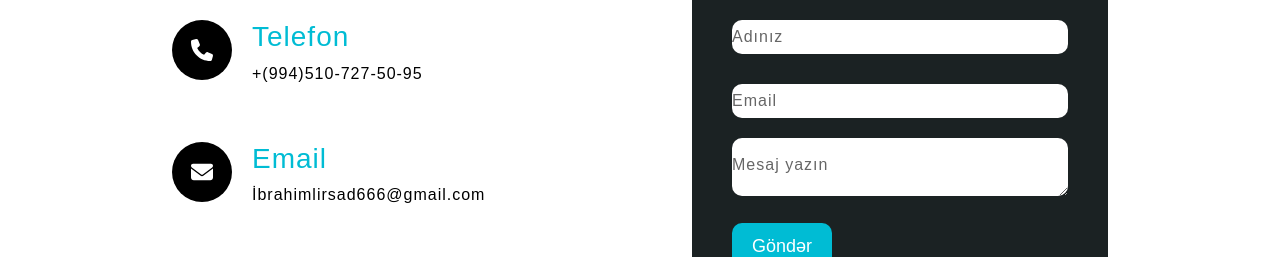
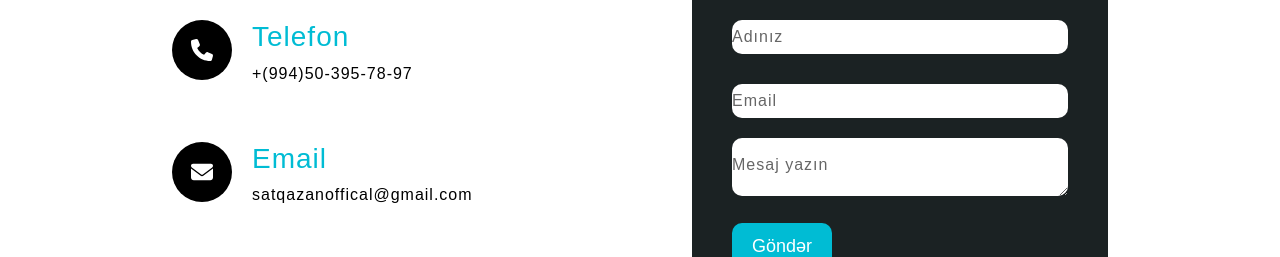
Before and after one commit to rashadibra/Sat_qazan, a React (Create React App) app in the folder sat_qazan/: page /Contact in a window 1280 px wide. Shown: the part 421-678 px from the top of the page. Built offline with nearby package versions, Linux system fonts and the light colour scheme.

Commit message:
yenilendi

```diff
--- a/sat_qazan/src/components/Footer/footer.jsx
+++ b/sat_qazan/src/components/Footer/footer.jsx
@@ -29,7 +29,7 @@ function Footer() {
 
     <footer>
     <ul class="icons from-top">
-        <li><a href="#"><FontAwesomeIcon icon={faWhatsapp} /></a></li>
+        <li><a href="https://chat.whatsapp.com/IVYfcE8cGQq9A18dyWfXOX"><FontAwesomeIcon icon={faWhatsapp} /></a></li>
         <li><a href="https://www.instagram.com/satqazan.az?igsh=MW5ieHhuZWhmbmRrbA=="><FontAwesomeIcon icon={faInstagram} /></a></li>
         <li><a href="https://www.facebook.com/profile.php?id=61555768259797&mibextid=ZbWKwL"><FontAwesomeIcon icon={faFacebook} /></a></li>
         <li><a href="#"><FontAwesomeIcon icon={faTiktok} /></a></li>
--- a/sat_qazan/src/components/Main/MainComponents/About/Rules/Rules.jsx
+++ b/sat_qazan/src/components/Main/MainComponents/About/Rules/Rules.jsx
@@ -159,7 +159,7 @@ Qeyd:SatQazan piramidinə qoşulmaq üçün Whatsapp qrupumuzda olmağınız ş
         <p style={{ textAlign: "center" }}>
           Sizin hər satışınız hesablanır və müəyyən miqdarı keçdikdən sonra
           mərhələni keçməyiniz haqqında məlumatlandırılırsınız.Ətraflı{" "}
-          <Link to="/Categorys">Whatsapp</Link> qrupumuzda.
+          <a href="https://chat.whatsapp.com/IVYfcE8cGQq9A18dyWfXOX">Whatsapp</a> qrupumuzda.
         </p>
         <b style={{ textAlign: "center" }}>
           Bu bənzərsiz piramidal quruluşla SatQazan, istifadəçilərinə geniş
--- a/sat_qazan/src/components/Main/MainComponents/Contact/Contact.jsx
+++ b/sat_qazan/src/components/Main/MainComponents/Contact/Contact.jsx
@@ -79,14 +79,14 @@ console.log(UserMessage);
             <div className="icon"><FontAwesomeIcon icon={faPhone} style={{color:"white"}} /></div>
             <div className="text">
               <h3>Telefon</h3>
-              <p>+(994)510-727-50-95</p>
+              <p>+(994)50-395-78-97</p>
             </div>
           </div>
           <div className="box">
             <div className="icon"><FontAwesomeIcon icon={faEnvelope} style={{color:"white"}}/></div>
             <div className="text">
               <h3>Email</h3>
-              <p>İbrahimlirsad666@gmail.com</p>
+              <p>satqazanoffical@gmail.com</p>
             </div>
           </div>
         </div>
```
